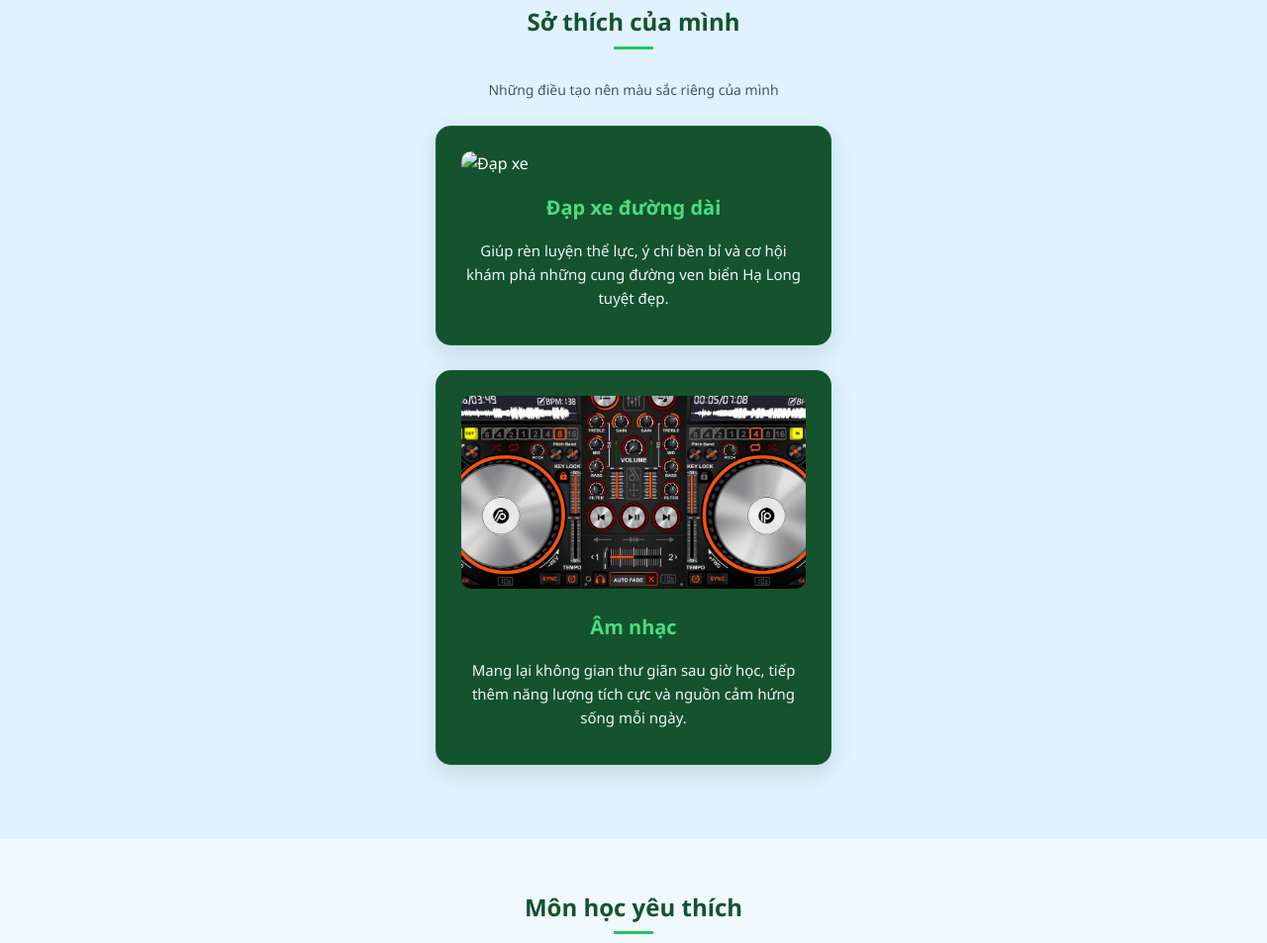
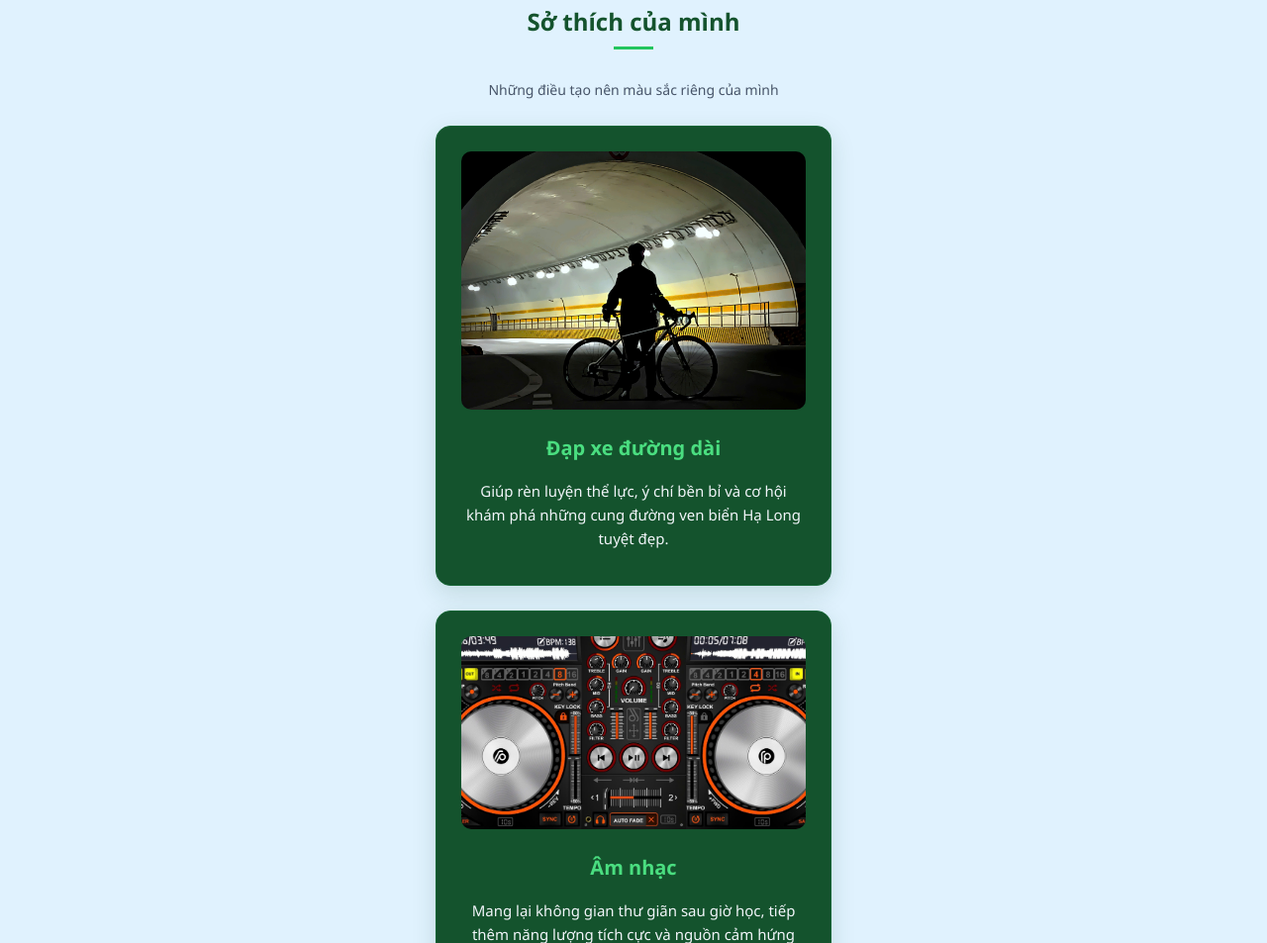
Before and after one commit to sonny130556547-lab/Sonny-dep-zai, a plain HTML site: page index.html in a window 1280 px wide. Shown: the part 1186-2139 px from the top of the page at 99% size. Drawn offline with Linux system fonts and the light colour scheme.

Commit message:
index.html

```diff
--- a/index.html
+++ b/index.html
@@ -224,7 +224,7 @@
 
         <!-- Sở thích 1: Đạp xe -->
         <div class="card media-box">
-            <img src="xo.jpg" alt="Đạp xe">
+            <img src="xe.jpg" alt="Đạp xe">
             <h3>Đạp xe đường dài</h3>
             <p style="text-align: center;">Giúp rèn luyện thể lực, ý chí bền bỉ và cơ hội khám phá những cung đường ven biển Hạ Long tuyệt đẹp.</p>
         </div>
```
